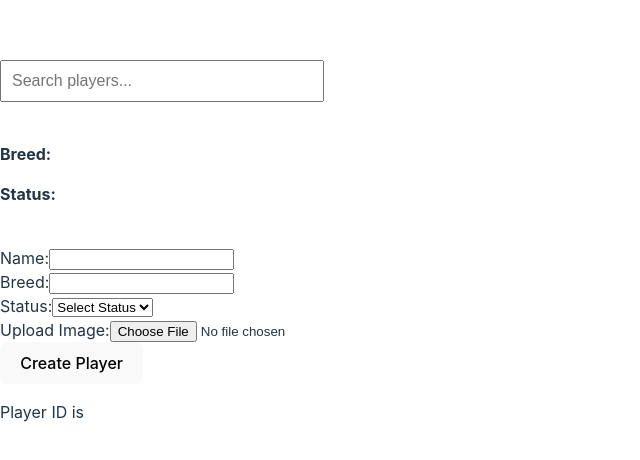
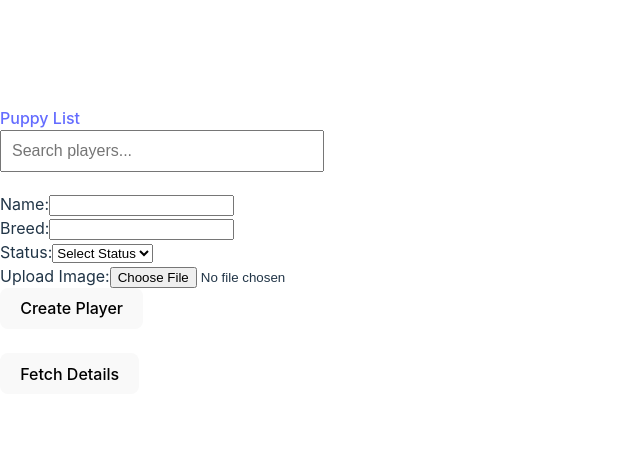
Before and after one commit to dewittbrit/block29, a React (Vite) app in the folder PuppyBowl/: page /player/1 in a window 1280 px wide. Shown: the part 150-610 px from the top of the page, without its empty margins (0-640 px from the left). Built offline with nearby package versions, Linux system fonts and the light colour scheme; no server answers.

Commit message:
WorkingOnDetailsButton

```diff
--- a/PuppyBowl/src/App.jsx
+++ b/PuppyBowl/src/App.jsx
@@ -1,10 +1,10 @@
 import React,{ useState } from 'react'
-import SinglePlayer from './components/SinglePlayer'
+// import SinglePlayer from './components/SinglePlayer'
 import DetailsButton from './components/DetailsButton'
 import Puppies from './components/AllPlayers'
 import PlayerSearch from './components/SearchPlayer'
 
-// import Navigations from './components/NavBar'
+import Navigations from './components/NavBar'
 import {BrowserRouter as Router, Routes, Route} from 'react-router-dom'
 import NewPlayerForm from './components/NewPlayerForm'
 
@@ -26,14 +26,17 @@ import NewPlayerForm from './components/NewPlayerForm'
 
   return (
     <>
+    <Navigations/>
     <PlayerSearch/>
+    <NewPlayerForm/><br></br>
 <Routes>
         <Route path="/player/:id" element={<DetailsButton/>} />
+        <Route path='/' element={<Puppies/>} />
 
     </Routes>
-<NewPlayerForm/>
-<SinglePlayer/>
-<Puppies/>
+
+{/* <SinglePlayer/> */}
+{/* <Puppies/> */}
 
     </>
   )
--- a/PuppyBowl/src/components/DetailsButton.jsx
+++ b/PuppyBowl/src/components/DetailsButton.jsx
@@ -1,14 +1,56 @@
-import React from "react";
+// import React from "react";
 
-const DetailsButton = ({ name, breed, status, image }) => {
-  return (
-    <div>
-      <h2>{name}</h2>
-      <p><strong>Breed:</strong> {breed}</p>
-      <p><strong>Status:</strong> {status}</p>
-      <img src={image} alt={name} />
-    </div>
-  );
+// const DetailsButton = ({ name, breed, status, image }) => {
+//   return (
+//     <div>
+//       <h2>{name}</h2>
+//       <p><strong>Breed:</strong> {breed}</p>
+//       <p><strong>Status:</strong> {status}</p>
+//       <img src={image} alt={name} />
+//     </div>
+//   );
+// };
+
+// export default DetailsButton;
+
+import React, { useState } from "react";
+
+const DetailsButton = ({ id }) => {
+    const [puppyDetails, setPuppyDetails] = useState(null);
+    const [loading, setLoading] = useState(false);
+    const [error, setError] = useState(null);
+
+    const fetchPuppyDetails = async () => {
+        try {
+            setLoading(true);
+            const response = await fetch(`https://api.example.com/puppies/"${id}`);
+            if (!response.ok) {
+                throw new Error("Failed to fetch puppy details");
+            }
+            const data = await response.json();
+            setPuppyDetails(result.data.player);
+        } catch (error) {
+            setError(error.message);
+        } finally {
+            setLoading(false);
+        }
+    };
+
+    return (
+        <div>
+            <button onClick={fetchPuppyDetails}>Fetch Details</button>
+            {loading && <p>Loading...</p>}
+            {error && <p>Error: {error}</p>}
+            {puppyDetails && (
+                <div>
+                    <h2>{puppyDetails.name}</h2>
+                    <p><strong>Breed:</strong> {puppyDetails.breed}</p>
+                    <p><strong>Status:</strong> {puppyDetails.status}</p>
+                    <img src={puppyDetails.image} alt={puppyDetails.name} />
+                </div>
+            )}
+        </div>
+    );
 };
 
 export default DetailsButton;
--- a/PuppyBowl/src/components/NavBar.jsx
+++ b/PuppyBowl/src/components/NavBar.jsx
@@ -2,23 +2,22 @@
 
 import { Link } from "react-router-dom"
 
-const Navigations = ({player}) => {
+const Navigations = ({playerID}) => {
 
 
     return (
         <nav>
-            <Link to='/books'>Books</Link>
+            <Link to='/'>Puppy List</Link>
             {
-                <player className="id"></player> ? (
+                playerID ? (
                     <span>
-                        <Link to="/account">User</Link>
+                        {/* <Link to="/player/:id">Single Player</Link> */}
                     </span>
 
                 ) : (
 
                     <span>
-                        <Link to="/login">Login</Link>
-                        <Link to='/register'>Register</Link>
+                        {/* <Link to="/player/:id">Single Player</Link> */}
                     </span>
                 )
             }
--- a/PuppyBowl/src/components/SinglePlayer.jsx
+++ b/PuppyBowl/src/components/SinglePlayer.jsx
@@ -4,12 +4,12 @@ import { useParams } from "react-router-dom"
 
 export default function SinglePlayer(){
 
-let {PlayerDetails} = useParams()
+let {player} = useParams()
 
 
 return (
 <>
-   <p>Player ID is {PlayerDetails}</p>
+   <p>Player Details {player}</p>
 </>
     )
 
```
